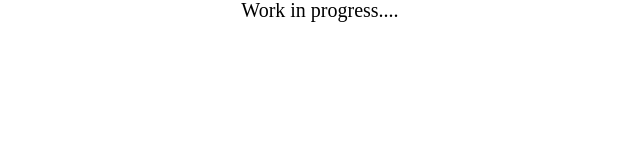
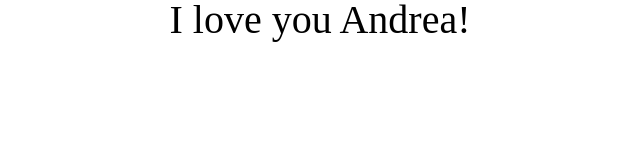
Before and after one commit to dbateman3/dbateman3.github.io, a plain HTML site: page index.html in a window 1280 px wide. Shown: the whole page, without its empty margins (320-960 px from the left). Drawn offline with Linux system fonts and the light colour scheme.

Commit message:
Changed index

```diff
--- a/index.html
+++ b/index.html
@@ -8,7 +8,7 @@
 
 	<body>
 		<div class="container">
-			<h1>Work in progress....</h1>
+			<h1>I love you Andrea!</h1>
 		</div>
 
 
--- a/style/main.css
+++ b/style/main.css
@@ -1,5 +1,5 @@
 .container {
 	margin: auto;
 	text-align: center;
-	font-size: 20px;
+	font-size: 40px;
 }
```
